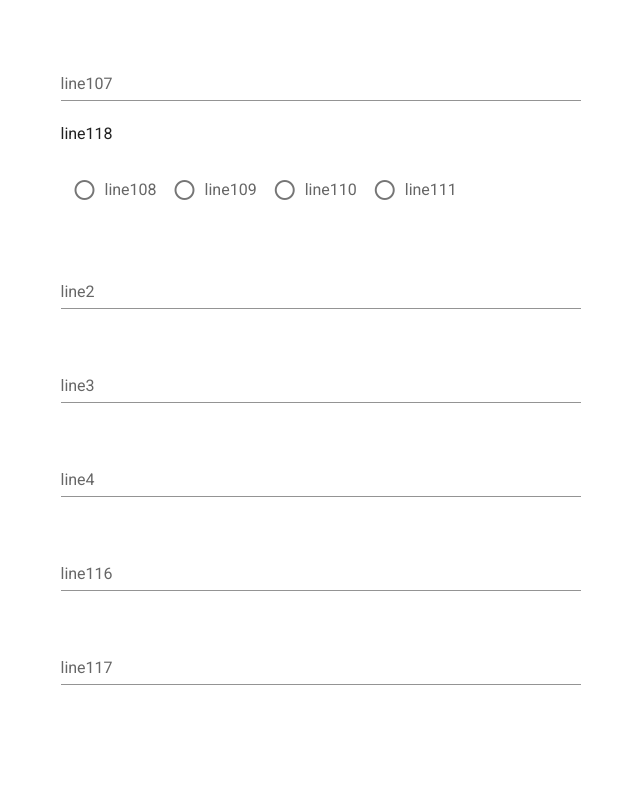
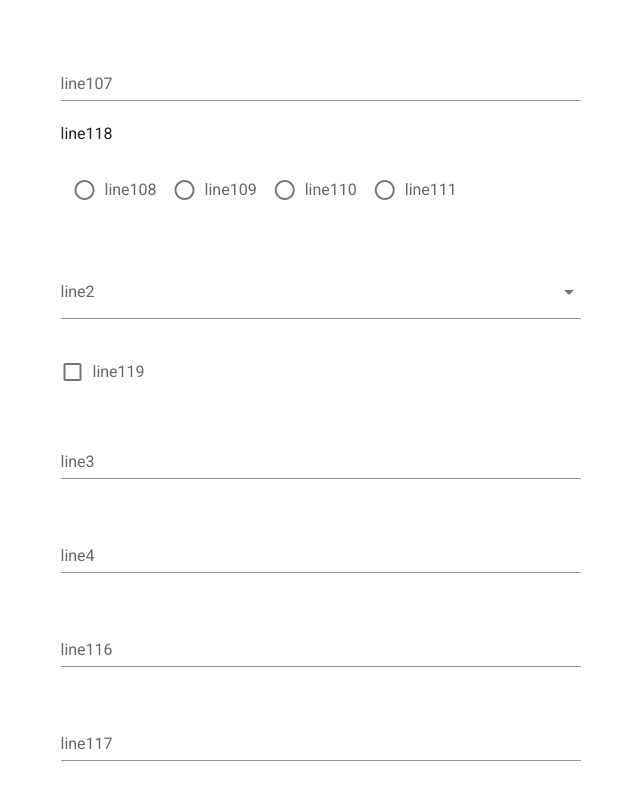
Before and after one commit to vincesavvy/mealjournal-router, a Vue app: page /#/landing in a window 1280 px wide. Shown: the part 901-1701 px from the top of the page, without its empty margins (23-663 px from the left). Before the commit the page ends 1643 px from the top, so only its background shows below. Built offline with nearby package versions, Linux system fonts and the light colour scheme.

Commit message:
Added "others" field to proteins in "addMealForm"
will have to update that everywhere possible.

```diff
--- a/src/components/AddMealForm.vue
+++ b/src/components/AddMealForm.vue
@@ -110,11 +110,25 @@
         <!-- Protein Field -->
         <v-row>
           <v-col>
-            <v-text-field v-model="protein">
+            <v-select v-model="value" :items="proteinOptions" attach multiple chips>
               <template v-slot:label>{{ $t("line2") }}</template>
-            </v-text-field>
+            </v-select>
+            <v-row>
+              <v-col cols="2">
+                <v-checkbox v-model="checkbox1">
+                  <template v-slot:label>{{ $t("line119") }}</template>
+                </v-checkbox>
+              </v-col>
+              <v-col cols="10">
+                <v-text-field v-if="checkbox1" v-model="proteinsOther">
+                  <template v-slot:label>{{ $t("line120") }}</template>
+                </v-text-field>
+              </v-col>
+            </v-row>
           </v-col>
         </v-row>
+
+        <!-- div if other is true then text field -->
 
         <!-- Vegetable Field -->
         <v-row>
@@ -160,6 +174,22 @@
 export default {
   data() {
     return {
+      value: null,
+
+      checkbox1: false,
+
+      proteinsOther: "",
+
+      proteinOptions: [
+        "chicken",
+        "fish",
+        "dairy",
+        "beans",
+        "pork",
+        "beef",
+        "tofu"
+      ],
+
       // date picker
       pickerDate: new Date().toISOString().substr(0, 10),
       // time picker
@@ -197,7 +227,7 @@ export default {
 {
   "en": {
     "line1": "Meal's name (Example: spaghetti, sandwich, rice and chicken...)",
-    "line2": "Protein source (Example: chicken, fish, dairy, beans, pork, beef, tofu...)",
+    "line2": "Protein sources",
     "line3": "Vegetable source (Example: carrots, tomatoes, cabbage, salad, corn, cucumber...)",
     "line4": "Carbohydrates source (Example: bread, pastas, potatoes, quinoa, oats...)",
     "line104": "Place where the meal was consumed (Example: kitchen, living room, bedroom...)",
@@ -214,7 +244,9 @@ export default {
     "line115": "really hungry",
     "line116": "Reason why you had this meal (Example: I was hungry, It was noon...)",
     "line117": "Mood after eating (Example: grumpy, fine, excited...)",
-    "line118": "Level of fullness:"
+    "line118": "Level of fullness:",
+    "line119": "Other",
+    "line120": "Other source of proteins"
 
   },
   "fr": {
@@ -236,8 +268,9 @@ export default {
     "line115": "Très faim",
     "line116": "Raison pour laquelle le repas à été mangé (Exemple: j'avais faim, il était midi...)",
     "line117": "Humeur après avoir mangé (Exemple: marabout, bien, excité...)",
-    "line118": "Niveau de satiété:"
-
+    "line118": "Niveau de satiété:",
+    "line119": "Autre",
+    "line120": "Autre source de proteines"
   }
 }
 </i18n>
```
